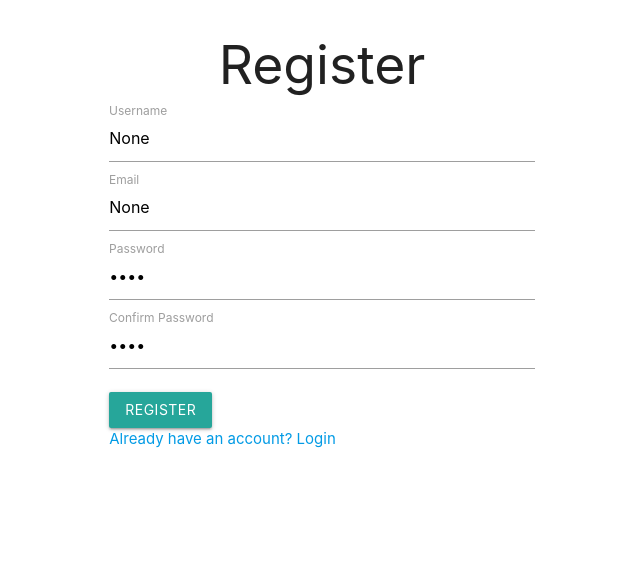
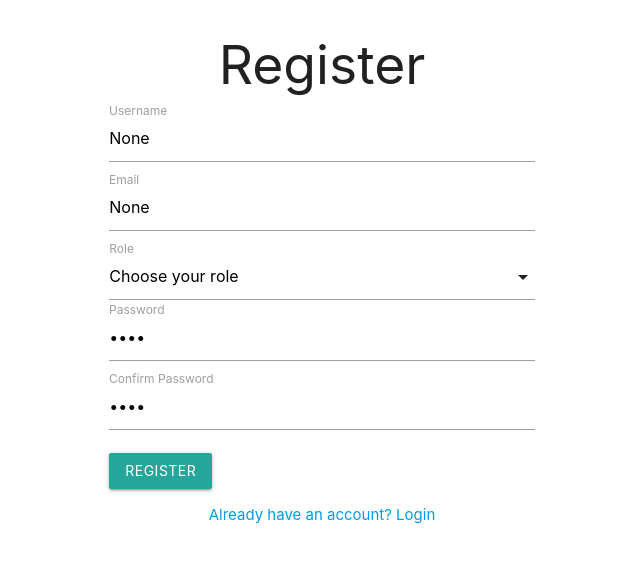
Before and after one commit to Rishab260/canonical-ui, a Django app: page /register/ in a window 1280 px wide. Shown: the top 563 px of the page, without its empty margins (318-958 px from the left). Run offline with Django 5.2, Linux system fonts and the light colour scheme.

Commit message:
fix registeration

```diff
--- a/canonicalwebui/core/forms.py
+++ b/canonicalwebui/core/forms.py
@@ -20,12 +20,16 @@
     def __init__(self, *args, **kwargs):
         super().__init__(*args, **kwargs)
         # Only allow 'Developer' option when users sign up
-        self.fields['role'].choices = [('developer', 'Developer')]
+        self.fields['role'].choices = [('developer', 'Developer'), ('user', 'User')]
 
     def save(self, commit=True):
         user = super().save(commit=False)
         if user.role == 'developer':
             user.is_approved = False  # require admin approval
+        if user.role == 'admin':
+            user.is_approved = False  # require admin approval
+        if user.role == 'user':
+            user.is_approved = True # auto approve user
         if commit:
             user.save()
         return user
--- a/canonicalwebui/core/models.py
+++ b/canonicalwebui/core/models.py
@@ -13,6 +13,7 @@
     ROLE_CHOICES = (
         ('developer', 'Developer'),
         ('admin', 'Admin'),
+        ('user', 'User'),
     )
     role = models.CharField(max_length=20, choices=ROLE_CHOICES)
     is_approved = models.BooleanField(default=False)
--- a/canonicalwebui/core/templates/core/register.html
+++ b/canonicalwebui/core/templates/core/register.html
@@ -29,6 +29,16 @@
                     </div>
 
                     <div class="input-field">
+                        <select name="role" id="id_role">
+                            <option value="" disabled selected>Choose your role</option>
+                            <option value="admin">Admin</option>
+                            <option value="user">User</option>
+                            <option value="developer">Developer</option>
+                        </select>
+                        <label for="id_role">Role</label>
+                    </div>
+
+                    <div class="input-field">
                         <input type="password" name="password1" id="id_password1" class="validate" value="{{ form.password1.value }}">
                         <label for="id_password1">Password</label>
                     </div>
@@ -42,7 +52,9 @@
                     <button type="submit" class="btn">Register</button>
                 </form>
 
-                <a href="{% url 'core:login' %}">Already have an account? Login</a>
+                <p class="center-align">
+                    <a href="{% url 'core:login' %}">Already have an account? Login</a>
+                </p>
             </div>
         </div>
     </div>
@@ -50,5 +62,12 @@
     <!-- jQuery and Materialize JS -->
     <script src="https://code.jquery.com/jquery-3.6.0.min.js"></script>
     <script src="https://cdnjs.cloudflare.com/ajax/libs/materialize/1.0.0/js/materialize.min.js"></script>
+
+    <script>
+        document.addEventListener('DOMContentLoaded', function() {
+            var elems = document.querySelectorAll('select');
+            var instances = M.FormSelect.init(elems);
+        });
+    </script>
 </body>
 </html>
```
